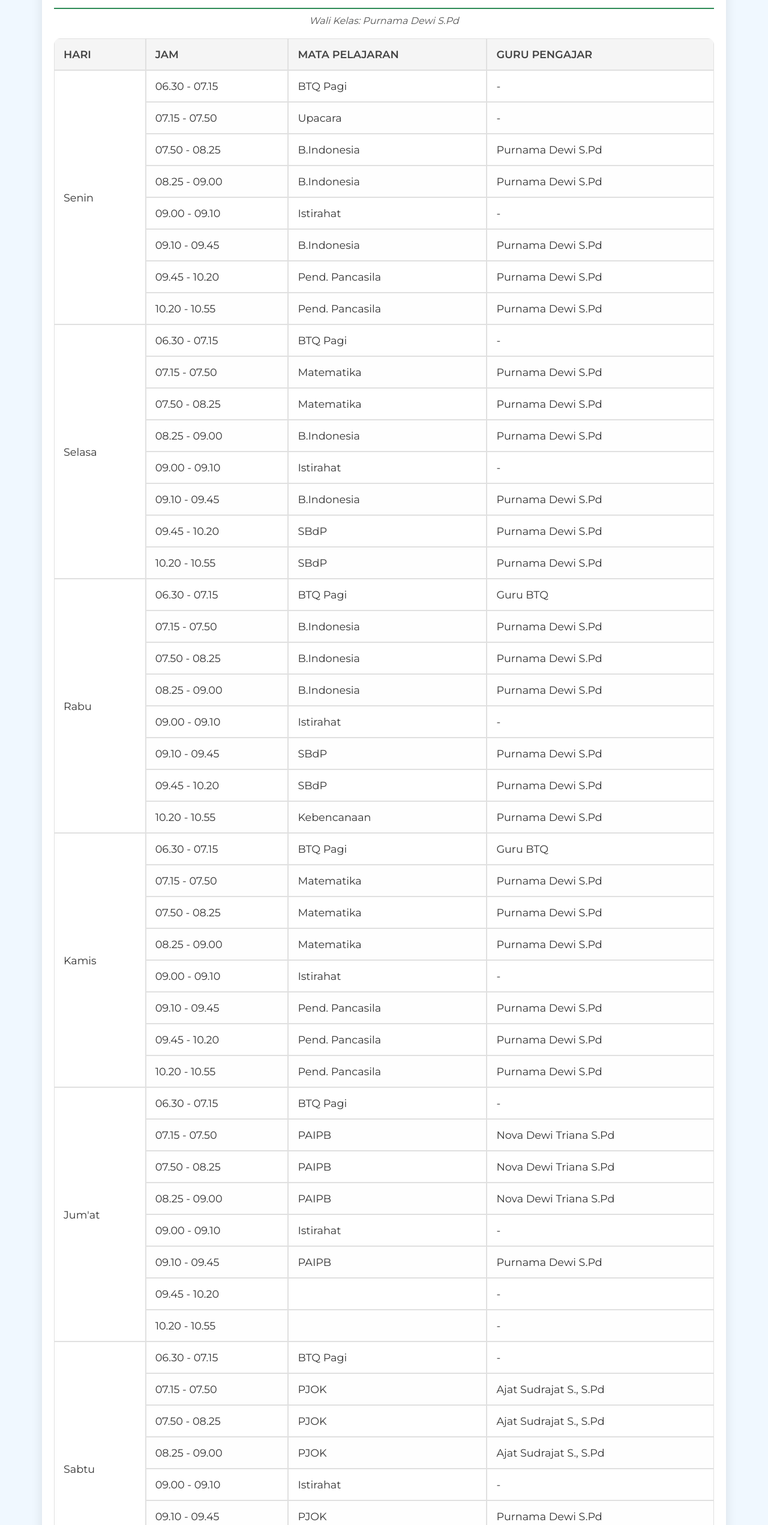
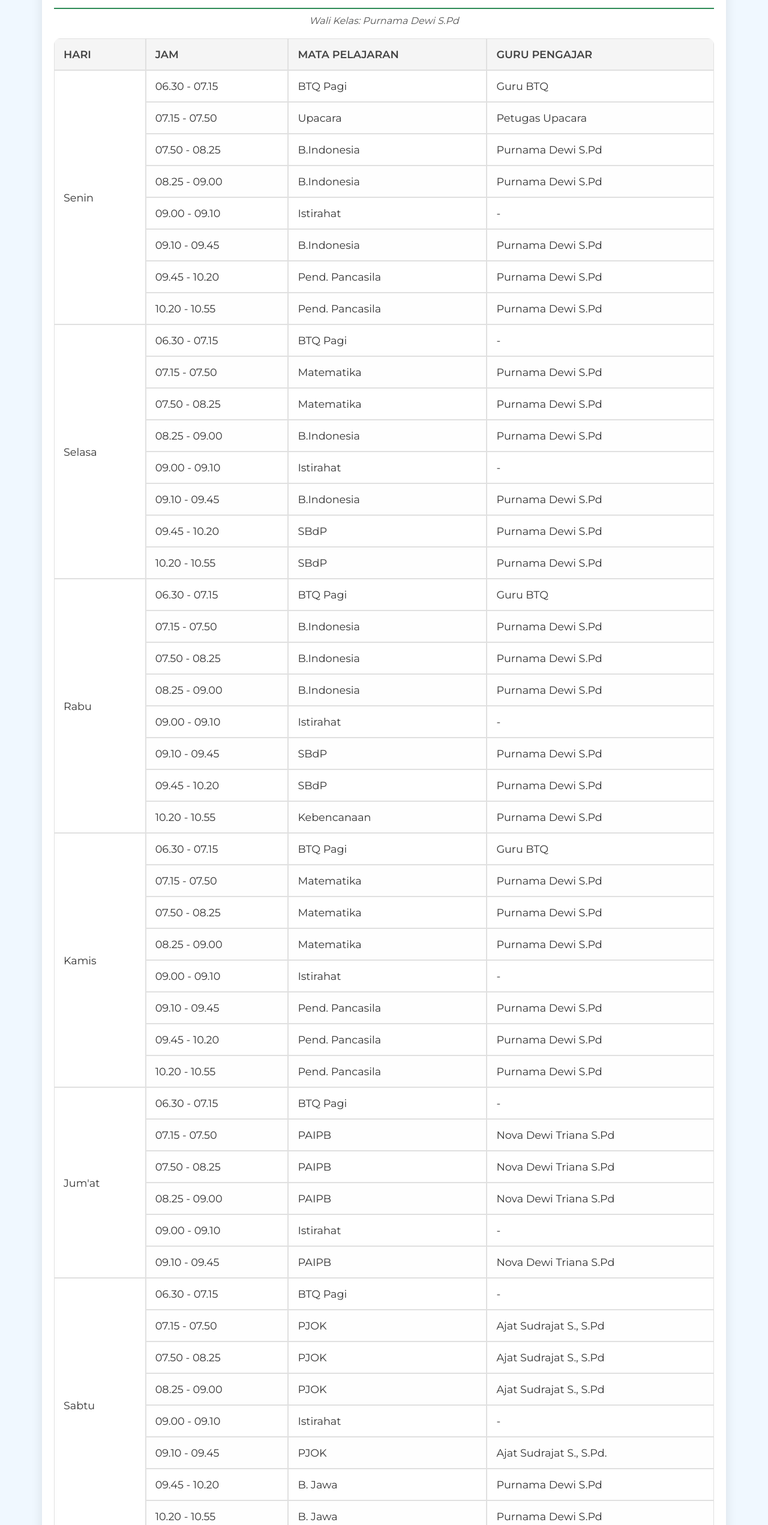
Before and after one commit to Soedrajat-WQ/Jadwal-Pelajaran-Posu-03-25, a plain HTML site: page index.html in a window 1280 px wide. Shown: the part 1177-3720 px from the top of the page at 60% size. Drawn offline with Linux system fonts and the light colour scheme.

Commit message:
Update index.html

```diff
--- a/index.html
+++ b/index.html
@@ -379,8 +379,8 @@
             '1': {
                 waliKelas: "Purnama Dewi S.Pd",
                 data: [
-                    { hari: "Senin", jam: "06.30 - 07.15", mapel: "BTQ Pagi", guru: "-" },
-                    { hari: "Senin", jam: "07.15 - 07.50", mapel: "Upacara", guru: "-" },
+                    { hari: "Senin", jam: "06.30 - 07.15", mapel: "BTQ Pagi", guru: "Guru BTQ" },
+                    { hari: "Senin", jam: "07.15 - 07.50", mapel: "Upacara", guru: "Petugas Upacara" },
                     { hari: "Senin", jam: "07.50 - 08.25", mapel: "B.Indonesia", guru: "Purnama Dewi S.Pd" },
                     { hari: "Senin", jam: "08.25 - 09.00", mapel: "B.Indonesia", guru: "Purnama Dewi S.Pd" },
                     { hari: "Senin", jam: "09.00 - 09.10", mapel: "Istirahat", guru: "-" },
@@ -420,16 +420,15 @@
                     { hari: "Jum'at", jam: "07.50 - 08.25", mapel: "PAIPB", guru: "Nova Dewi Triana S.Pd" },
                     { hari: "Jum'at", jam: "08.25 - 09.00", mapel: "PAIPB", guru: "Nova Dewi Triana S.Pd" },
                     { hari: "Jum'at", jam: "09.00 - 09.10", mapel: "Istirahat", guru: "-" },
-                    { hari: "Jum'at", jam: "09.10 - 09.45", mapel: "PAIPB", guru: "Purnama Dewi S.Pd" },
-                    { hari: "Jum'at", jam: "09.45 - 10.20", mapel: "", guru: "-" },
-                    { hari: "Jum'at", jam: "10.20 - 10.55", mapel: "", guru: "-" },
+                    { hari: "Jum'at", jam: "09.10 - 09.45", mapel: "PAIPB", guru: "Nova Dewi Triana S.Pd" },
+
 
                     { hari: "Sabtu", jam: "06.30 - 07.15", mapel: "BTQ Pagi", guru: "-" },
                     { hari: "Sabtu", jam: "07.15 - 07.50", mapel: "PJOK", guru: "Ajat Sudrajat S., S.Pd" },
                     { hari: "Sabtu", jam: "07.50 - 08.25", mapel: "PJOK", guru: "Ajat Sudrajat S., S.Pd" },
                     { hari: "Sabtu", jam: "08.25 - 09.00", mapel: "PJOK", guru: "Ajat Sudrajat S., S.Pd" },
                     { hari: "Sabtu", jam: "09.00 - 09.10", mapel: "Istirahat", guru: "-" },
-                    { hari: "Sabtu", jam: "09.10 - 09.45", mapel: "PJOK", guru: "Purnama Dewi S.Pd" },
+                    { hari: "Sabtu", jam: "09.10 - 09.45", mapel: "PJOK", guru: "Ajat Sudrajat S., S.Pd." },
                     { hari: "Sabtu", jam: "09.45 - 10.20", mapel: "B. Jawa", guru: "Purnama Dewi S.Pd" },
                     { hari: "Sabtu", jam: "10.20 - 10.55", mapel: "B. Jawa", guru: "Purnama Dewi S.Pd" },
                 ]
@@ -469,7 +468,7 @@
                     { hari: "Kamis", jam: "07.50 - 08.25", mapel: "PAIPB", guru: "Nova Dewi triana S.Pd.I" },
                     { hari: "Kamis", jam: "08.25 - 09.00", mapel: "PAIPB", guru: "Nova Dewi triana S.Pd.I" },
                     { hari: "Kamis", jam: "09.00 - 09.10", mapel: "Istirahat", guru: "-" },
-                    { hari: "Kamis", jam: "09.10 - 09.45", mapel: "PAIPB", guru: "Fatimah S.Pd" },
+                    { hari: "Kamis", jam: "09.10 - 09.45", mapel: "PAIPB", guru: "Nova Dewi triana S.Pd.I" },
                     { hari: "Kamis", jam: "09.45 - 10.20", mapel: "Pend. Pancasila", guru: "Fatimah S.Pd" },
                     { hari: "Kamis", jam: "10.20 - 10.55", mapel: "Pend. Pancasila", guru: "Fatimah S.Pd" },
 
@@ -572,7 +571,7 @@
                 waliKelas: "SITI AISYAH S.Pd.",
                 data: [
                     { hari: "Senin", jam: "06.30 - 07.15", mapel: "BTQ Pagi", guru: "Guru BTQ" },
-                    { hari: "Senin", jam: "07.15 - 07.50", mapel: "Upacara", guru: "-" },
+                    { hari: "Senin", jam: "07.15 - 07.50", mapel: "Upacara", guru: "Petugas Upacara" },
                     { hari: "Senin", jam: "07.50 - 08.25", mapel: "B. Indonesia", guru: "SITI AISYAH S.Pd." },
                     { hari: "Senin", jam: "08.25 - 09.00", mapel: "B. Indonesia", guru: "SITI AISYAH S.Pd." },
                     { hari: "Senin", jam: "09.00 - 09.10", mapel: "Istirahat", guru: "-" },
```
